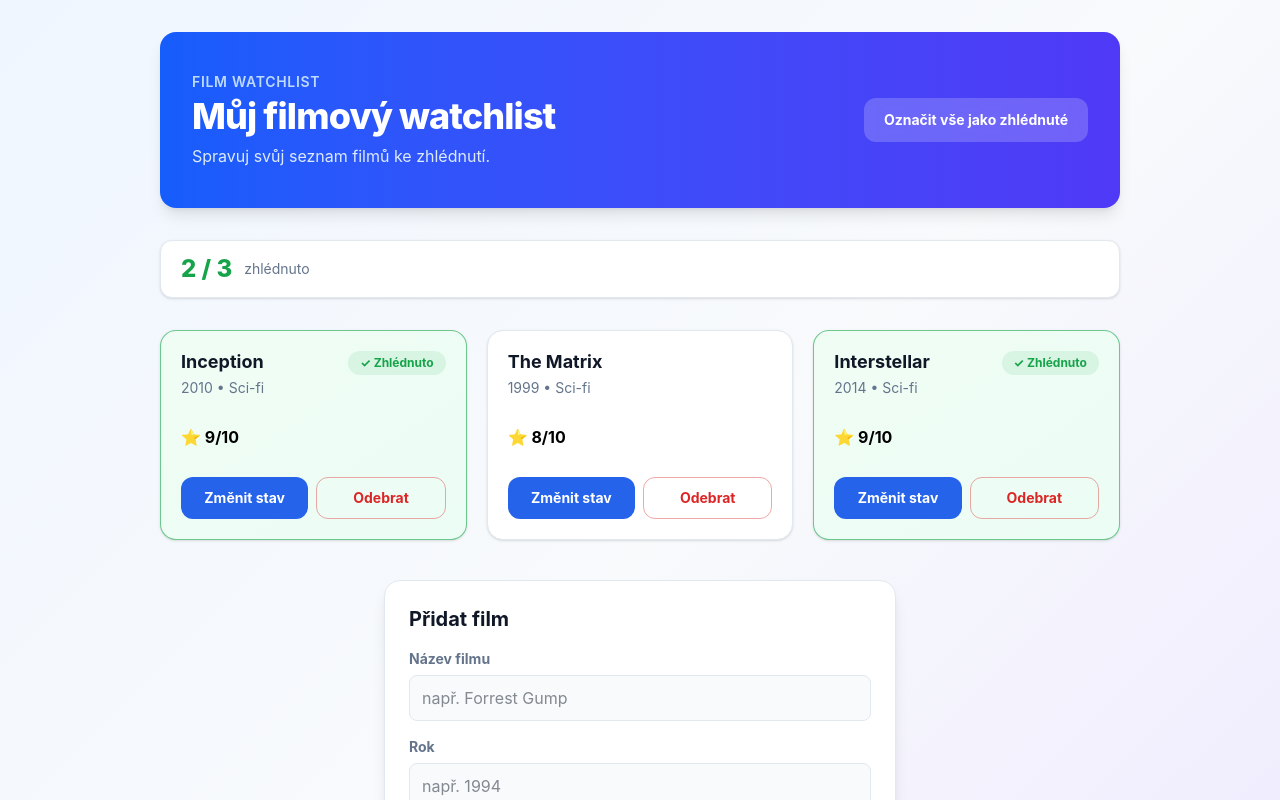
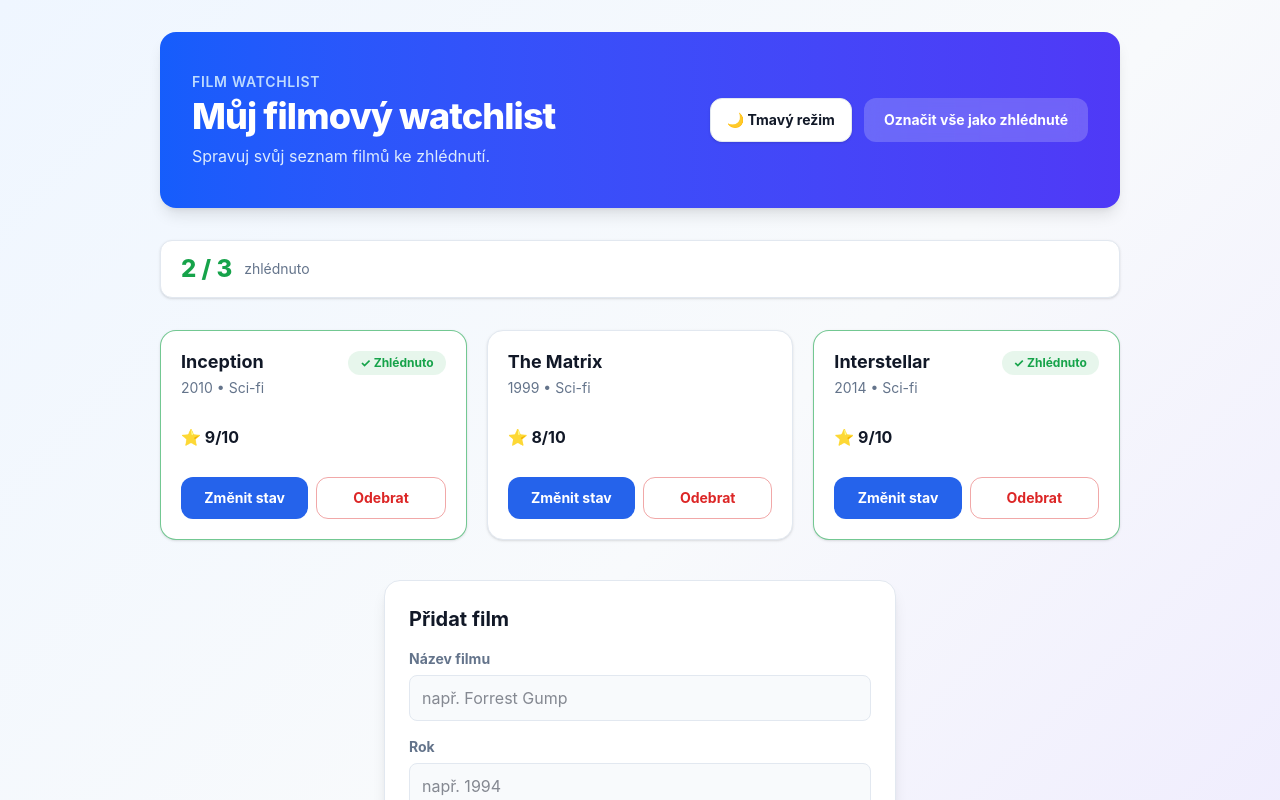
Before and after one commit to JakubHerr/4IT427_herj17, a React (Vite) app in the folder 4IT427_herj17/: page / in a window 1280 px wide. Shown: the top 800 px of the page. Built offline with nearby package versions, Linux system fonts and the light colour scheme.

Commit message:
feat: Úkol 4 – Oneshot light/dark theme od Claude Code

```diff
--- a/4IT427_herj17/src/App.tsx
+++ b/4IT427_herj17/src/App.tsx
@@ -1,5 +1,6 @@
 import { FilmCard } from './components/FilmCard.tsx'
 import { AddFilmForm } from "@/components/AddFilmForm.tsx";
+import { ThemeToggle } from "@/components/ThemeToggle.tsx";
 import {useWatchlist} from "@/hooks/useWatchList.ts";
 
 function App() {
@@ -24,12 +25,15 @@
                     </p>
                 </div>
 
+                <div className="flex gap-3">
+                    <ThemeToggle />
                     <button
                         onClick={markAllAsWatched}
                         className="shrink-0 cursor-pointer rounded-xl bg-white/20 px-5 py-3 text-sm font-bold text-white backdrop-blur transition hover:-translate-y-0.5 hover:bg-white/30"
                     >
                         Označit vše jako zhlédnuté
                     </button>
+                </div>
             </section>
 
             {/* Stats */}
--- a/4IT427_herj17/src/components/AddFilmForm.tsx
+++ b/4IT427_herj17/src/components/AddFilmForm.tsx
@@ -30,7 +30,7 @@
                 setRating("")
             }}
         >
-            <h2 className="text-xl font-bold text-gray-900">Přidat film</h2>
+            <h2 className="text-xl font-bold text-text-base">Přidat film</h2>
 
             <div className="grid gap-1.5">
                 <label htmlFor="title" className="text-sm font-bold text-text-muted">
@@ -43,7 +43,7 @@
                     placeholder="např. Forrest Gump"
                     value={title}
                     onChange={(e) => setTitle(e.target.value)}
-                    className="w-full rounded-lg border border-border bg-surface-muted px-3 py-2.5 text-gray-900 outline-none transition focus:border-primary focus:ring-2 focus:ring-primary/20"
+                    className="w-full rounded-lg border border-border bg-surface-muted px-3 py-2.5 text-text-base outline-none transition focus:border-primary focus:ring-2 focus:ring-primary/20"
                 />
             </div>
 
@@ -58,7 +58,7 @@
                     placeholder="např. 1994"
                     value={year}
                     onChange={(e) => setYear(e.target.value)}
-                    className="w-full rounded-lg border border-border bg-surface-muted px-3 py-2.5 text-gray-900 outline-none transition focus:border-primary focus:ring-2 focus:ring-primary/20"
+                    className="w-full rounded-lg border border-border bg-surface-muted px-3 py-2.5 text-text-base outline-none transition focus:border-primary focus:ring-2 focus:ring-primary/20"
                 />
             </div>
 
@@ -73,7 +73,7 @@
                     placeholder="např. Drama"
                     value={genre}
                     onChange={(e) => setGenre(e.target.value)}
-                    className="w-full rounded-lg border border-border bg-surface-muted px-3 py-2.5 text-gray-900 outline-none transition focus:border-primary focus:ring-2 focus:ring-primary/20"
+                    className="w-full rounded-lg border border-border bg-surface-muted px-3 py-2.5 text-text-base outline-none transition focus:border-primary focus:ring-2 focus:ring-primary/20"
                 />
             </div>
 
@@ -90,7 +90,7 @@
                     placeholder="např. 9"
                     value={rating}
                     onChange={(e) => setRating(e.target.value)}
-                    className="w-full rounded-lg border border-border bg-surface-muted px-3 py-2.5 text-gray-900 outline-none transition focus:border-primary focus:ring-2 focus:ring-primary/20"
+                    className="w-full rounded-lg border border-border bg-surface-muted px-3 py-2.5 text-text-base outline-none transition focus:border-primary focus:ring-2 focus:ring-primary/20"
                 />
             </div>
 
--- a/4IT427_herj17/src/components/FilmCard.tsx
+++ b/4IT427_herj17/src/components/FilmCard.tsx
@@ -10,14 +10,14 @@
         <article
             className={`flex min-h-[210px] flex-col justify-between gap-4 rounded-2xl border bg-surface p-5 shadow-sm transition-all duration-200 hover:-translate-y-0.5 hover:shadow-md hover:border-primary ${
                 props.watched
-                    ? "border-success/60 bg-gradient-to-br from-green-50 to-emerald-50"
+                    ? "border-success/60 bg-success-subtle"
                     : "border-border"
             }`}
         >
             {/* Header */}
             <div className="flex items-start justify-between gap-3">
                 <div>
-                    <h2 className="text-lg font-bold leading-tight text-gray-900">
+                    <h2 className="text-lg font-bold leading-tight text-text-base">
                         {props.title}
                     </h2>
                     <p className="mt-1 text-sm text-text-muted">
--- /dev/null
+++ b/4IT427_herj17/src/components/ThemeToggle.tsx
@@ -0,0 +1,40 @@
+import { useEffect, useState } from "react";
+
+export function ThemeToggle() {
+    const [dark, setDark] = useState(() => {
+        if (typeof window !== "undefined") {
+            return document.documentElement.classList.contains("dark");
+        }
+        return false;
+    });
+
+    useEffect(() => {
+        if (dark) {
+            document.documentElement.classList.add("dark");
+            localStorage.setItem("theme", "dark");
+        } else {
+            document.documentElement.classList.remove("dark");
+            localStorage.setItem("theme", "light");
+        }
+    }, [dark]);
+
+    // Restore theme from localStorage on first load
+    useEffect(() => {
+        const saved = localStorage.getItem("theme");
+        if (saved === "dark") {
+            setDark(true);
+        } else if (!saved && window.matchMedia("(prefers-color-scheme: dark)").matches) {
+            setDark(true);
+        }
+    }, []);
+
+    return (
+        <button
+            onClick={() => setDark((d) => !d)}
+            className="cursor-pointer rounded-xl border border-border bg-surface px-4 py-2.5 text-sm font-bold text-text-base shadow-sm transition hover:-translate-y-0.5 hover:shadow-md"
+            aria-label={dark ? "Přepnout na světlý režim" : "Přepnout na tmavý režim"}
+        >
+            {dark ? "\u2600\uFE0F Světlý režim" : "\uD83C\uDF19 Tmavý režim"}
+        </button>
+    );
+}
--- a/4IT427_herj17/src/index.css
+++ b/4IT427_herj17/src/index.css
@@ -5,15 +5,37 @@
   --color-surface-muted: #f8fafc;
   --color-border: #e2e8f0;
   --color-text-muted: #64748b;
+  --color-text-base: #111827;
   --color-primary: #2563eb;
   --color-primary-hover: #1d4ed8;
   --color-success: #16a34a;
+  --color-success-subtle: #f0fdf4;
   --color-danger: #dc2626;
   --color-shadow: rgba(0, 0, 0, 0.06);
+}
+
+.dark {
+  --color-surface: #1e1e2e;
+  --color-surface-muted: #181825;
+  --color-border: #313244;
+  --color-text-muted: #a6adc8;
+  --color-text-base: #cdd6f4;
+  --color-primary: #89b4fa;
+  --color-primary-hover: #74c7ec;
+  --color-success: #a6e3a1;
+  --color-success-subtle: #1e3a2f;
+  --color-danger: #f38ba8;
+  --color-shadow: rgba(0, 0, 0, 0.3);
 }
 
 body {
   font-family: "Inter", ui-sans-serif, system-ui, -apple-system, sans-serif;
   background: linear-gradient(135deg, #eff6ff 0%, #f8fafc 50%, #ede9fe 100%);
   min-height: 100vh;
+  color: var(--color-text-base);
+  transition: background 0.3s ease, color 0.3s ease;
 }
+
+.dark body {
+  background: linear-gradient(135deg, #11111b 0%, #1e1e2e 50%, #181825 100%);
+}
```
Lines whose indentation alone changed are shown as unchanged.
